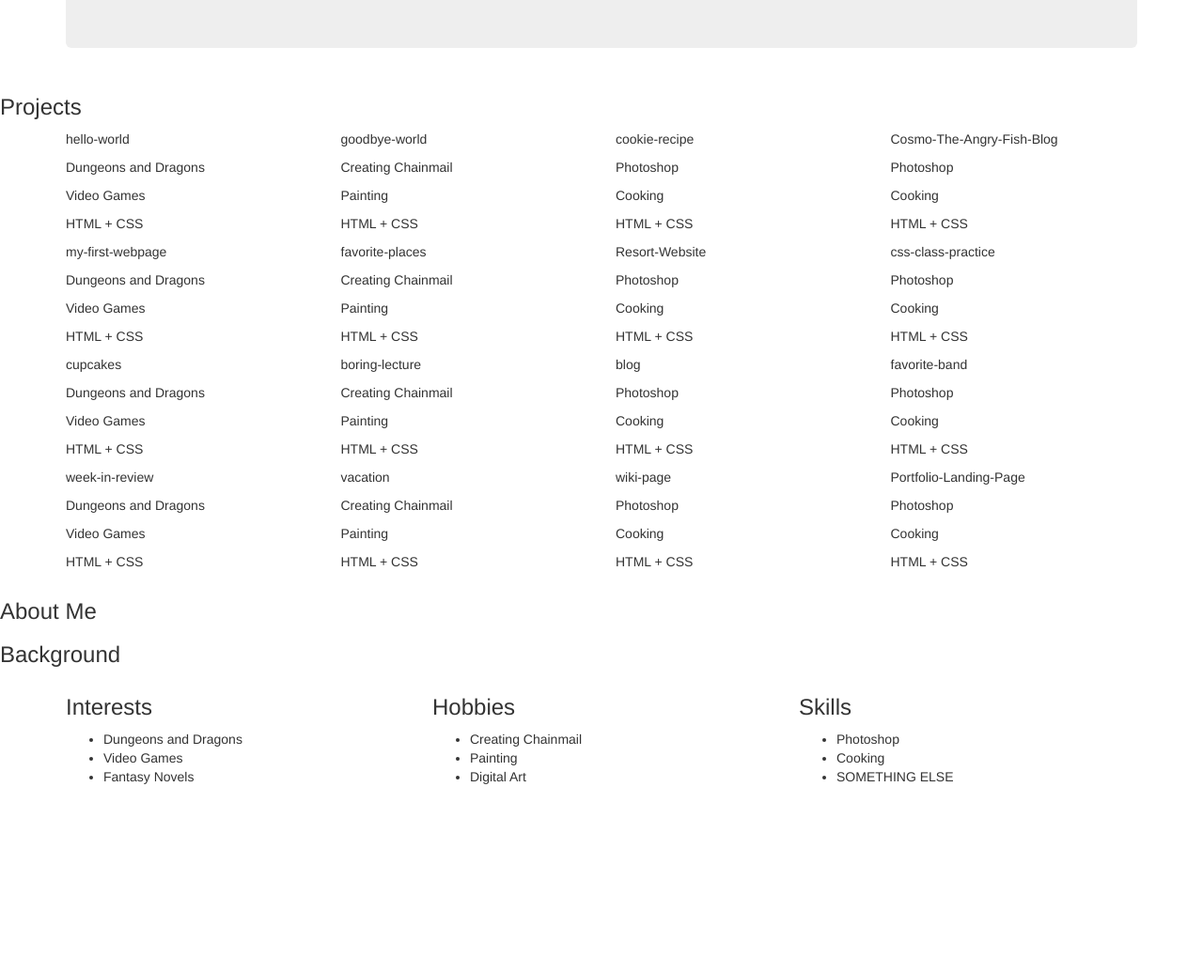
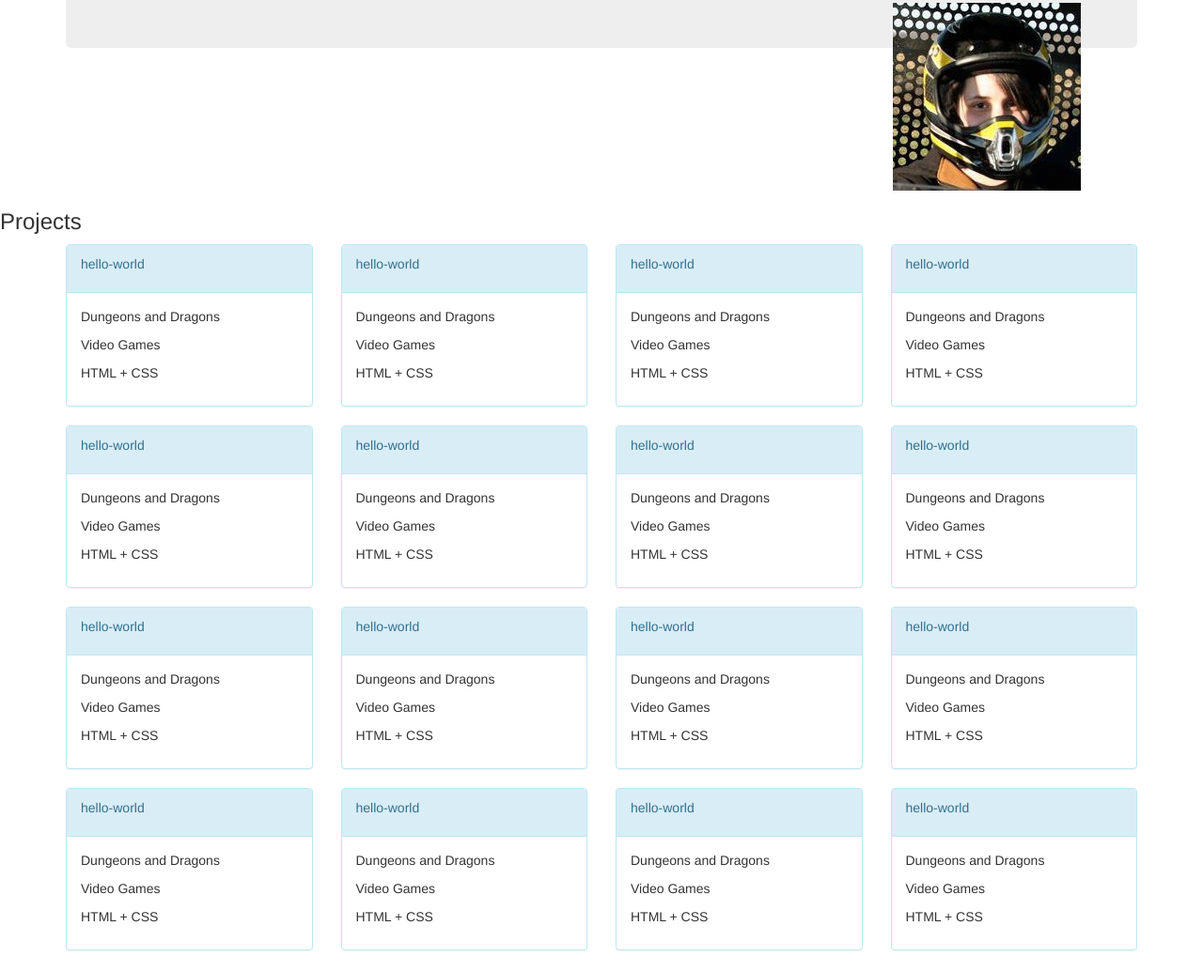
Before and after one commit to MicaelaDJ/Portfolio-Landing-Page, a plain HTML site: page index.html in a window 1280 px wide. Shown: the part 197-1232 px from the top of the page at 94% size. Before the commit the page ends 1044 px from the top, so only its background shows below. Drawn offline with Linux system fonts and the light colour scheme.

Commit message:
Add classes to interests, hobbies,and skills

```diff
--- a/css/styles.css
+++ b/css/styles.css
@@ -0,0 +1,39 @@
+.jumbotron{
+
+}
+
+.title{
+
+}
+
+.name{
+
+}
+
+.image-mj{
+  float: right;
+}
+
+.project{
+
+}
+
+.link{
+
+}
+
+.language{
+
+}
+
+.interests .title{
+  text-align: center;
+}
+
+.hobbies .title{
+  text-align: center;
+}
+
+.skills .title{
+  text-align: center;
+}
--- a/index.html
+++ b/index.html
@@ -10,6 +10,7 @@
       <div class="jumbotron">
         <h1 class="title">Portfolio Landing Page</h1>
         <h2 class="name">Micaela Jawor</h2>
+        <img class="image-mj" src="img/picture-of-me.jpg" alt="A picture of Micaela Jawor">
       </div>
     </div>
 
@@ -17,111 +18,216 @@
     <h3>Projects</h3>
     <div class="container">
       <div class="row">
+
         <div class="col-md-3">
-          <p class="project">hello-world</p>
+          <div class="panel panel-info">
+            <div class="panel-heading">
+              <p class="project" class="panel-title">hello-world</p>
+            </div>
+            <div class="panel-body">
               <p class="link">Dungeons and Dragons</p>
               <p>Video Games</p>
               <p class="language">HTML + CSS</p>
             </div>
-        <div class="col-md-3">
-          <p class="project">goodbye-world</p>
-          <p class="link">Creating Chainmail</p>
-          <p>Painting</p>
-          <p class="language">HTML + CSS</p>
-        </div>
-        <div class="col-md-3">
-          <p class="project">cookie-recipe</p>
-          <p class="link">Photoshop</p>
-          <p>Cooking</p>
-          <p class="language">HTML + CSS</p>
-        </div>
-        <div class="col-md-3">
-          <p class="project">Cosmo-The-Angry-Fish-Blog</p>
-          <p class="link">Photoshop</p>
-          <p>Cooking</p>
-          <p class="language">HTML + CSS</p>
           </div>
         </div>
 
-      <div class="row">
         <div class="col-md-3">
-          <p class="project">my-first-webpage</p>
+          <div class="panel panel-info">
+            <div class="panel-heading">
+              <p class="project" class="panel-title">hello-world</p>
+            </div>
+            <div class="panel-body">
               <p class="link">Dungeons and Dragons</p>
               <p>Video Games</p>
               <p class="language">HTML + CSS</p>
             </div>
-        <div class="col-md-3">
-          <p class="project">favorite-places</p>
-          <p class="link">Creating Chainmail</p>
-          <p>Painting</p>
-          <p class="language">HTML + CSS</p>
-        </div>
-        <div class="col-md-3">
-          <p class="project">Resort-Website</p>
-          <p class="link">Photoshop</p>
-          <p>Cooking</p>
-          <p class="language">HTML + CSS</p>
-        </div>
-        <div class="col-md-3">
-          <p class="project">css-class-practice</p>
-          <p class="link">Photoshop</p>
-          <p>Cooking</p>
-          <p class="language">HTML + CSS</p>
           </div>
         </div>
 
-      <div class="row">
         <div class="col-md-3">
-          <p class="project">cupcakes</p>
+          <div class="panel panel-info">
+            <div class="panel-heading">
+              <p class="project" class="panel-title">hello-world</p>
+            </div>
+            <div class="panel-body">
               <p class="link">Dungeons and Dragons</p>
               <p>Video Games</p>
               <p class="language">HTML + CSS</p>
             </div>
-        <div class="col-md-3">
-          <p class="project">boring-lecture</p>
-          <p class="link">Creating Chainmail</p>
-          <p>Painting</p>
-          <p class="language">HTML + CSS</p>
-        </div>
-        <div class="col-md-3">
-          <p class="project">blog</p>
-          <p class="link">Photoshop</p>
-          <p>Cooking</p>
-          <p class="language">HTML + CSS</p>
-        </div>
-        <div class="col-md-3">
-          <p class="project">favorite-band</p>
-          <p class="link">Photoshop</p>
-          <p>Cooking</p>
-          <p class="language">HTML + CSS</p>
           </div>
         </div>
 
-      <div class="row">
         <div class="col-md-3">
-          <p class="project">week-in-review</p>
+          <div class="panel panel-info">
+            <div class="panel-heading">
+              <p class="project" class="panel-title">hello-world</p>
+            </div>
+            <div class="panel-body">
               <p class="link">Dungeons and Dragons</p>
               <p>Video Games</p>
               <p class="language">HTML + CSS</p>
             </div>
+          </div>
+        </div>
+
         <div class="col-md-3">
-          <p class="project">vacation</p>
-          <p class="link">Creating Chainmail</p>
-          <p>Painting</p>
+          <div class="panel panel-info">
+            <div class="panel-heading">
+              <p class="project" class="panel-title">hello-world</p>
+            </div>
+            <div class="panel-body">
+              <p class="link">Dungeons and Dragons</p>
+              <p>Video Games</p>
               <p class="language">HTML + CSS</p>
             </div>
+          </div>
+        </div>
+
         <div class="col-md-3">
-          <p class="project">wiki-page</p>
-          <p class="link">Photoshop</p>
-          <p>Cooking</p>
+          <div class="panel panel-info">
+            <div class="panel-heading">
+              <p class="project" class="panel-title">hello-world</p>
+            </div>
+            <div class="panel-body">
+              <p class="link">Dungeons and Dragons</p>
+              <p>Video Games</p>
               <p class="language">HTML + CSS</p>
             </div>
+          </div>
+        </div>
+
         <div class="col-md-3">
-          <p class="project">Portfolio-Landing-Page</p>
-          <p class="link">Photoshop</p>
-          <p>Cooking</p>
+          <div class="panel panel-info">
+            <div class="panel-heading">
+              <p class="project" class="panel-title">hello-world</p>
+            </div>
+            <div class="panel-body">
+              <p class="link">Dungeons and Dragons</p>
+              <p>Video Games</p>
               <p class="language">HTML + CSS</p>
             </div>
+          </div>
+        </div>
+
+        <div class="col-md-3">
+          <div class="panel panel-info">
+            <div class="panel-heading">
+              <p class="project" class="panel-title">hello-world</p>
+            </div>
+            <div class="panel-body">
+              <p class="link">Dungeons and Dragons</p>
+              <p>Video Games</p>
+              <p class="language">HTML + CSS</p>
+            </div>
+          </div>
+        </div>
+
+        <div class="col-md-3">
+          <div class="panel panel-info">
+            <div class="panel-heading">
+              <p class="project" class="panel-title">hello-world</p>
+            </div>
+            <div class="panel-body">
+              <p class="link">Dungeons and Dragons</p>
+              <p>Video Games</p>
+              <p class="language">HTML + CSS</p>
+            </div>
+          </div>
+        </div>
+
+        <div class="col-md-3">
+          <div class="panel panel-info">
+            <div class="panel-heading">
+              <p class="project" class="panel-title">hello-world</p>
+            </div>
+            <div class="panel-body">
+              <p class="link">Dungeons and Dragons</p>
+              <p>Video Games</p>
+              <p class="language">HTML + CSS</p>
+            </div>
+          </div>
+        </div>
+
+        <div class="col-md-3">
+          <div class="panel panel-info">
+            <div class="panel-heading">
+              <p class="project" class="panel-title">hello-world</p>
+            </div>
+            <div class="panel-body">
+              <p class="link">Dungeons and Dragons</p>
+              <p>Video Games</p>
+              <p class="language">HTML + CSS</p>
+            </div>
+          </div>
+        </div>
+
+        <div class="col-md-3">
+          <div class="panel panel-info">
+            <div class="panel-heading">
+              <p class="project" class="panel-title">hello-world</p>
+            </div>
+            <div class="panel-body">
+              <p class="link">Dungeons and Dragons</p>
+              <p>Video Games</p>
+              <p class="language">HTML + CSS</p>
+            </div>
+          </div>
+        </div>
+
+        <div class="col-md-3">
+          <div class="panel panel-info">
+            <div class="panel-heading">
+              <p class="project" class="panel-title">hello-world</p>
+            </div>
+            <div class="panel-body">
+              <p class="link">Dungeons and Dragons</p>
+              <p>Video Games</p>
+              <p class="language">HTML + CSS</p>
+            </div>
+          </div>
+        </div>
+
+        <div class="col-md-3">
+          <div class="panel panel-info">
+            <div class="panel-heading">
+              <p class="project" class="panel-title">hello-world</p>
+            </div>
+            <div class="panel-body">
+              <p class="link">Dungeons and Dragons</p>
+              <p>Video Games</p>
+              <p class="language">HTML + CSS</p>
+            </div>
+          </div>
+        </div>
+
+        <div class="col-md-3">
+          <div class="panel panel-info">
+            <div class="panel-heading">
+              <p class="project" class="panel-title">hello-world</p>
+            </div>
+            <div class="panel-body">
+              <p class="link">Dungeons and Dragons</p>
+              <p>Video Games</p>
+              <p class="language">HTML + CSS</p>
+            </div>
+          </div>
+        </div>
+
+        <div class="col-md-3">
+          <div class="panel panel-info">
+            <div class="panel-heading">
+              <p class="project" class="panel-title">hello-world</p>
+            </div>
+            <div class="panel-body">
+              <p class="link">Dungeons and Dragons</p>
+              <p>Video Games</p>
+              <p class="language">HTML + CSS</p>
+            </div>
+          </div>
+        </div>
+
+
       </div>
     </div>
 
@@ -131,24 +237,29 @@
 
     <div class="container">
       <div class="row">
+        <div class="interests">
           <div class="col-md-4">
-          <h3>Interests</h3>
+            <h3 class="title">Interests</h3>
             <ul>
               <li>Dungeons and Dragons</li>
               <li>Video Games</li>
               <li>Fantasy Novels</li>
             </ul>
           </div>
+        </div>
+        <div class="hobbies">
           <div class="col-md-4">
-          <h3>Hobbies</h3>
+            <h3 class="title">Hobbies</h3>
             <ul>
               <li>Creating Chainmail</li>
               <li>Painting</li>
               <li>Digital Art</li>
             </ul>
           </div>
+        </div>
+        <div class="skills">
           <div class="col-md-4">
-          <h3>Skills</h3>
+            <h3 class="title">Skills</h3>
             <ul>
               <li>Photoshop</li>
               <li>Cooking</li>
@@ -157,6 +268,7 @@
           </div>
         </div>
       </div>
+    </div>
 
 
   </body>
```
Also changed, not shown: img/picture-of-me.jpg (added). Lines whose indentation alone changed are shown as unchanged.
